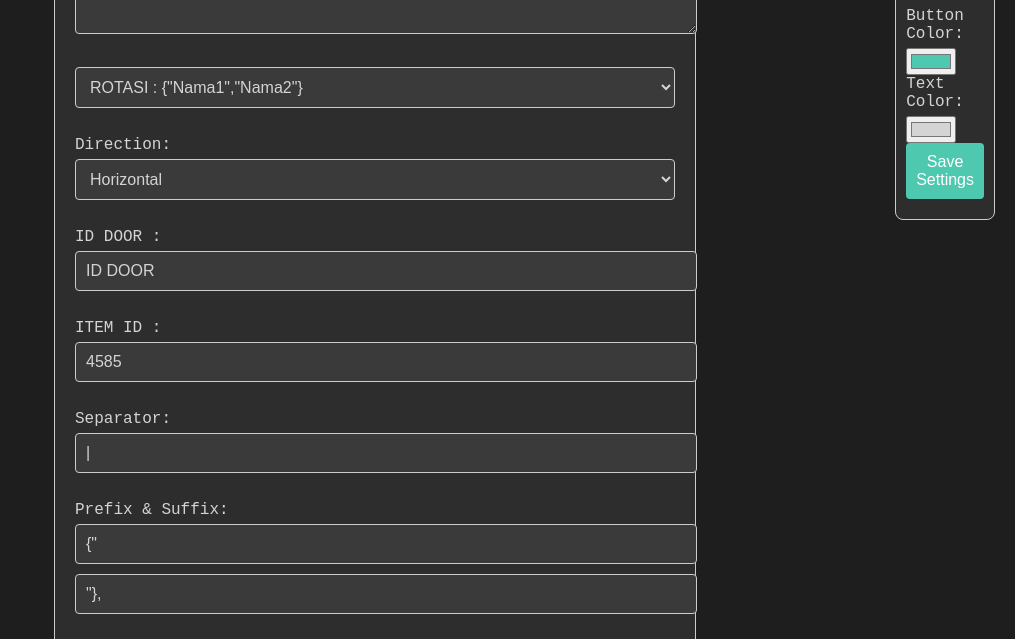
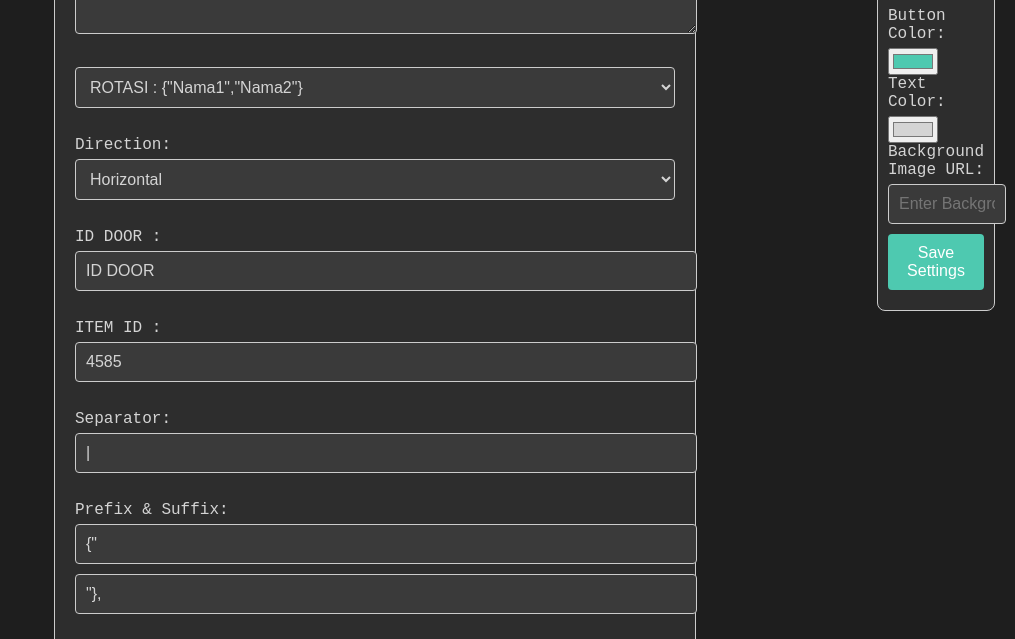
Before and after one commit to DewaRaz/CV-By-DEWA, a plain HTML site: page index.html in a window 1280 px wide. Both pictures are taken after a click on the button "⚙️ Settings". Shown: the part 145-784 px from the top of the page, without its empty margins (265-1280 px from the left). Drawn offline with Linux system fonts and the light colour scheme.

Commit message:
Update index.html

```diff
--- a/index.html
+++ b/index.html
@@ -16,6 +16,8 @@
             <input type="color" id="buttonColor" value="#4ec9b0">
             <label for="textColor">Text Color:</label>
             <input type="color" id="textColor" value="#d4d4d4">
+            <label for="bgImageUrl">Background Image URL:</label>
+            <input type="text" id="bgImageUrl" placeholder="Enter Background Image URL">
             <button onclick="saveSettings()">Save Settings</button>
         </div>
     </div>
```
